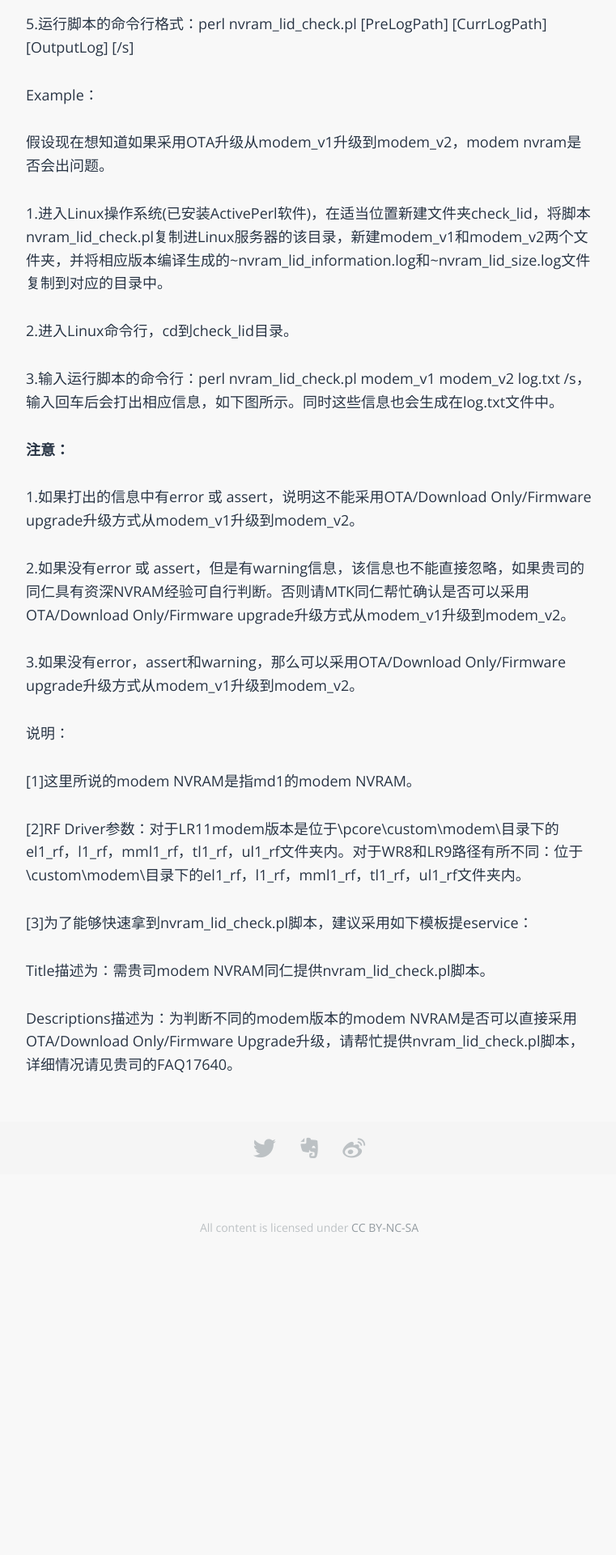
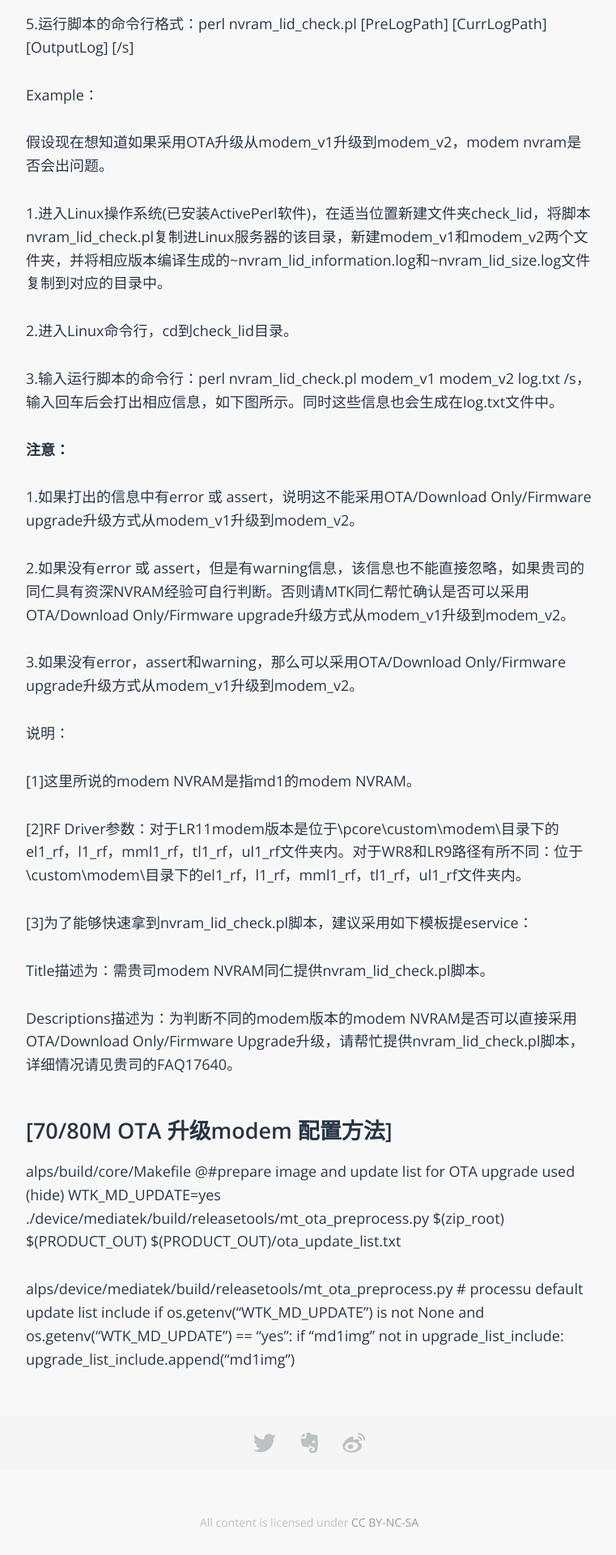
Before and after one commit to wj401625836/wj401625836.github.io, a Jekyll site: the page built from _posts/2017-09-08-modem-ota.md, in a window 1280 px wide. Shown: the part 917-2837 px from the top of the page at 81% size, without its empty margins (258-1019 px from the left). Built offline with Jekyll 4.4.1, drawn with Linux system fonts in a browser that asks for light colours; some web fonts are replaced.

Commit message:
Update 2017-09-08-modem-ota.md

```diff
--- a/_posts/2017-09-08-modem-ota.md
+++ b/_posts/2017-09-08-modem-ota.md
@@ -47,3 +47,14 @@ Example：
 Title描述为：需贵司modem NVRAM同仁提供nvram_lid_check.pl脚本。
 
 Descriptions描述为：为判断不同的modem版本的modem NVRAM是否可以直接采用OTA/Download Only/Firmware Upgrade升级，请帮忙提供nvram_lid_check.pl脚本，详细情况请见贵司的FAQ17640。
+
+## [70/80M OTA 升级modem 配置方法]
+ alps/build/core/Makefile
+ @#prepare image and update list for OTA upgrade used
+ (hide) WTK_MD_UPDATE=yes ./device/mediatek/build/releasetools/mt_ota_preprocess.py $(zip_root) $(PRODUCT_OUT) $(PRODUCT_OUT)/ota_update_list.txt
+
+ alps/device/mediatek/build/releasetools/mt_ota_preprocess.py
+ # processu default update list include
+   if os.getenv("WTK_MD_UPDATE") is not None and os.getenv("WTK_MD_UPDATE") == "yes":
+    if "md1img" not in upgrade_list_include:
+      upgrade_list_include.append("md1img")
```
